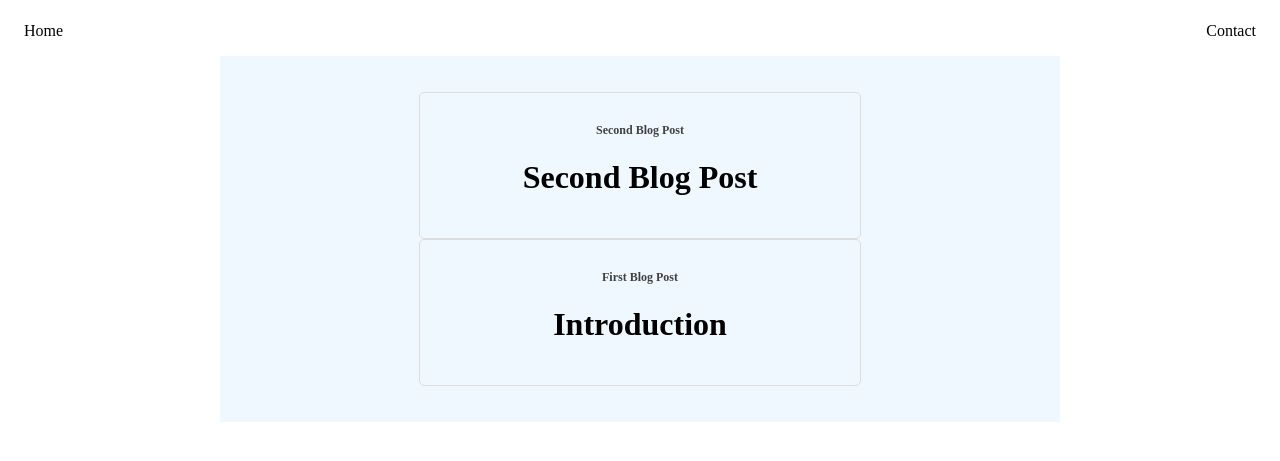
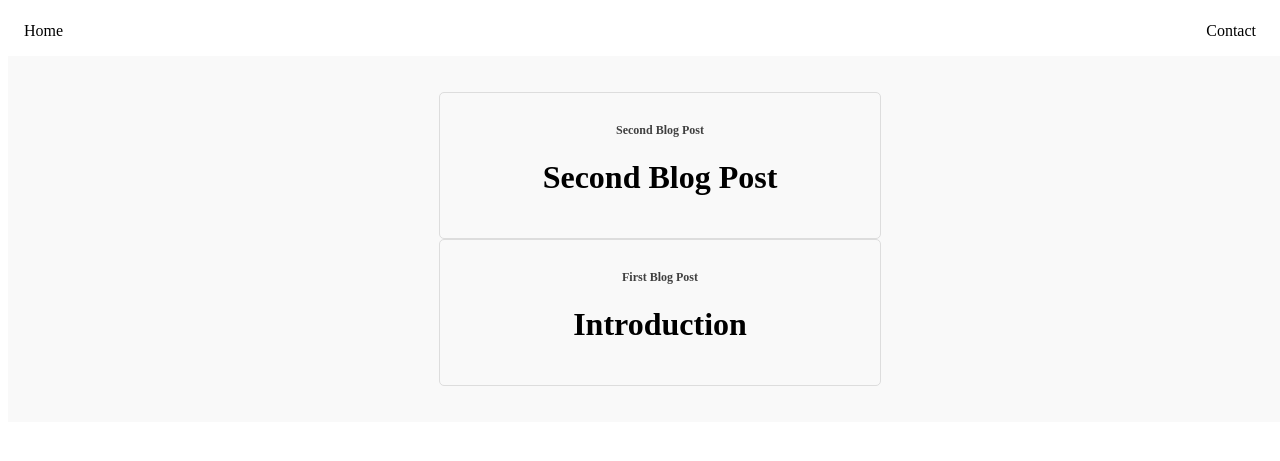
Before and after one commit to rca0/rca0.github.io, a Jekyll site: the page built from blog.html, in a window 1280 px wide. Shown: the top 461 px of the page. Built offline with Jekyll 4.4.1, drawn with Linux system fonts in a browser that asks for light colours.

Commit message:
feat: extend container to the end of the page

```diff
--- a/css/blog.css
+++ b/css/blog.css
@@ -1,10 +1,10 @@
 /* Style for the container */
 .container {
-    background-color: #f0f8ff; /* Light blue background color */
+    background-color: #f9f9f9; /* Light blue background color */
     text-align: center; /* Center the container content */
     padding: 20px;
     margin: 0 auto; /* Center the container horizontally */
-    max-width: 800px; /* Set a maximum width for the container */
+    width: 100%; /* Set the width to 100% to extend to the end of the page */
 }
 
 /* Style for the list of beautiful items */
```
